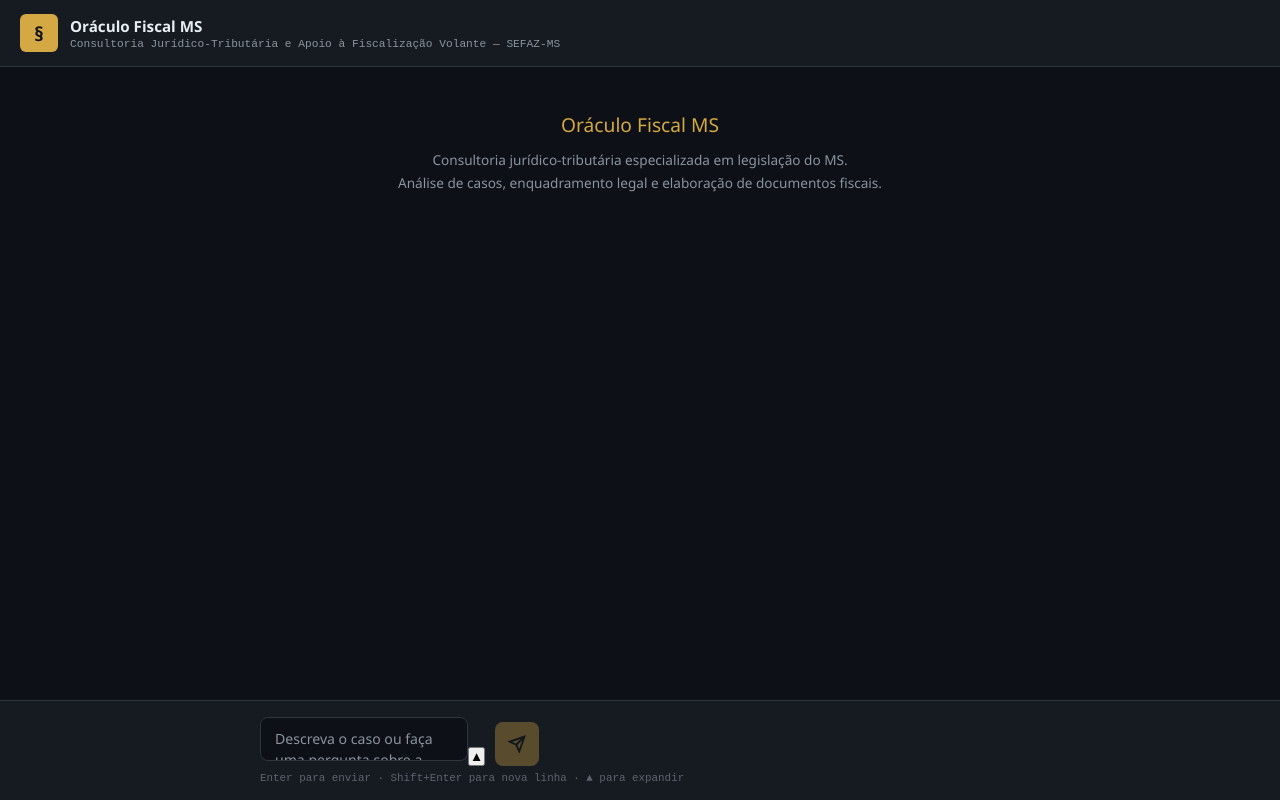
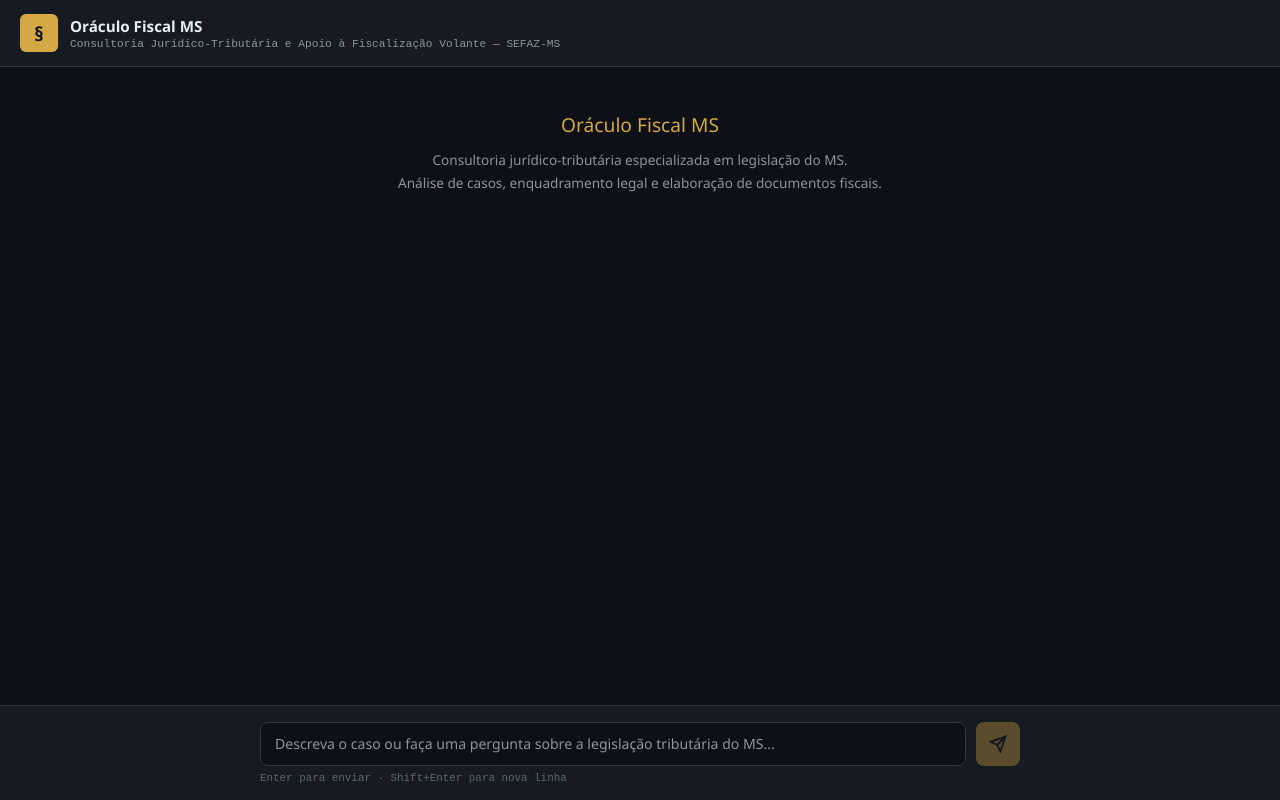
Before and after one commit to renatabeica20/fiscal-tributario-ms, a Next.js app: page / in a window 1280 px wide. Built offline with nearby package versions, Linux system fonts and the light colour scheme.

Commit message:
Update index.js

```diff
--- a/pages/index.js
+++ b/pages/index.js
@@ -101,7 +101,6 @@ export default function Home() {
   const [carregando, setCarregando] = useState(false)
   const [historico, setHistorico] = useState([])
   const [respostasAtivas, setRespostasAtivas] = useState({})
-  const [inputExpandido, setInputExpandido] = useState(false)
   const chatRef = useRef(null)
   const inputRef = useRef(null)
 
@@ -380,28 +379,20 @@ const renderCampo = (perg, msgIdx, pi) => {
 
       <div className={styles.inputArea}>
         <div className={styles.inputWrapper}>
-          <div className={styles.textareaContainer}>
           <textarea
             ref={inputRef}
             className={styles.textarea}
-              style={{ height: inputExpandido ? '240px' : undefined }}
             value={input}
-              onChange={e => setInput(e.target.value)}
+            onChange={e => {
+              setInput(e.target.value)
+              // Auto-expand: cresce conforme o conteúdo, sem limite
+              e.target.style.height = 'auto'
+              e.target.style.height = e.target.scrollHeight + 'px'
+            }}
             onKeyDown={tecla}
             placeholder="Descreva o caso ou faça uma pergunta sobre a legislação tributária do MS..."
-              rows={inputExpandido ? 10 : 1}
+            rows={1}
           />
-            <button
-              className={styles.btnExpandir}
-              onClick={() => {
-                setInputExpandido(e => !e)
-                setTimeout(() => inputRef.current?.focus(), 50)
-              }}
-              title={inputExpandido ? 'Recolher' : 'Expandir'}
-            >
-              {inputExpandido ? '▼' : '▲'}
-            </button>
-          </div>
           <button className={styles.btnEnviar} onClick={() => enviar()} disabled={carregando || !input.trim()}>
             <svg width="18" height="18" viewBox="0 0 24 24" fill="none" stroke="currentColor" strokeWidth="2.5">
               <line x1="22" y1="2" x2="11" y2="13"></line>
@@ -409,7 +400,7 @@ const renderCampo = (perg, msgIdx, pi) => {
             </svg>
           </button>
         </div>
-        <p className={styles.hint}>Enter para enviar · Shift+Enter para nova linha · ▲ para expandir</p>
+        <p className={styles.hint}>Enter para enviar · Shift+Enter para nova linha</p>
       </div>
     </div>
   )
```
Lines whose indentation alone changed are shown as unchanged.
